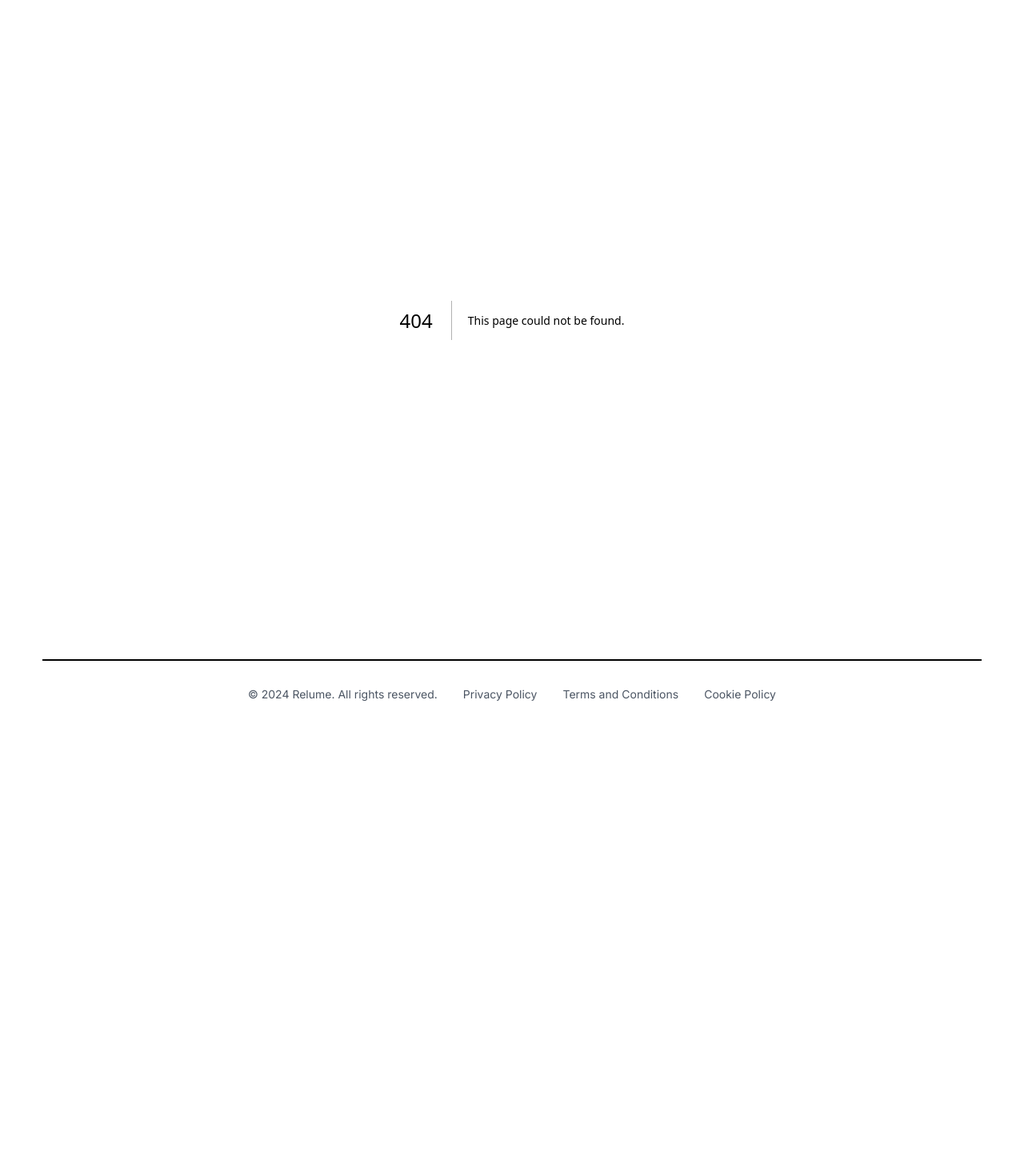
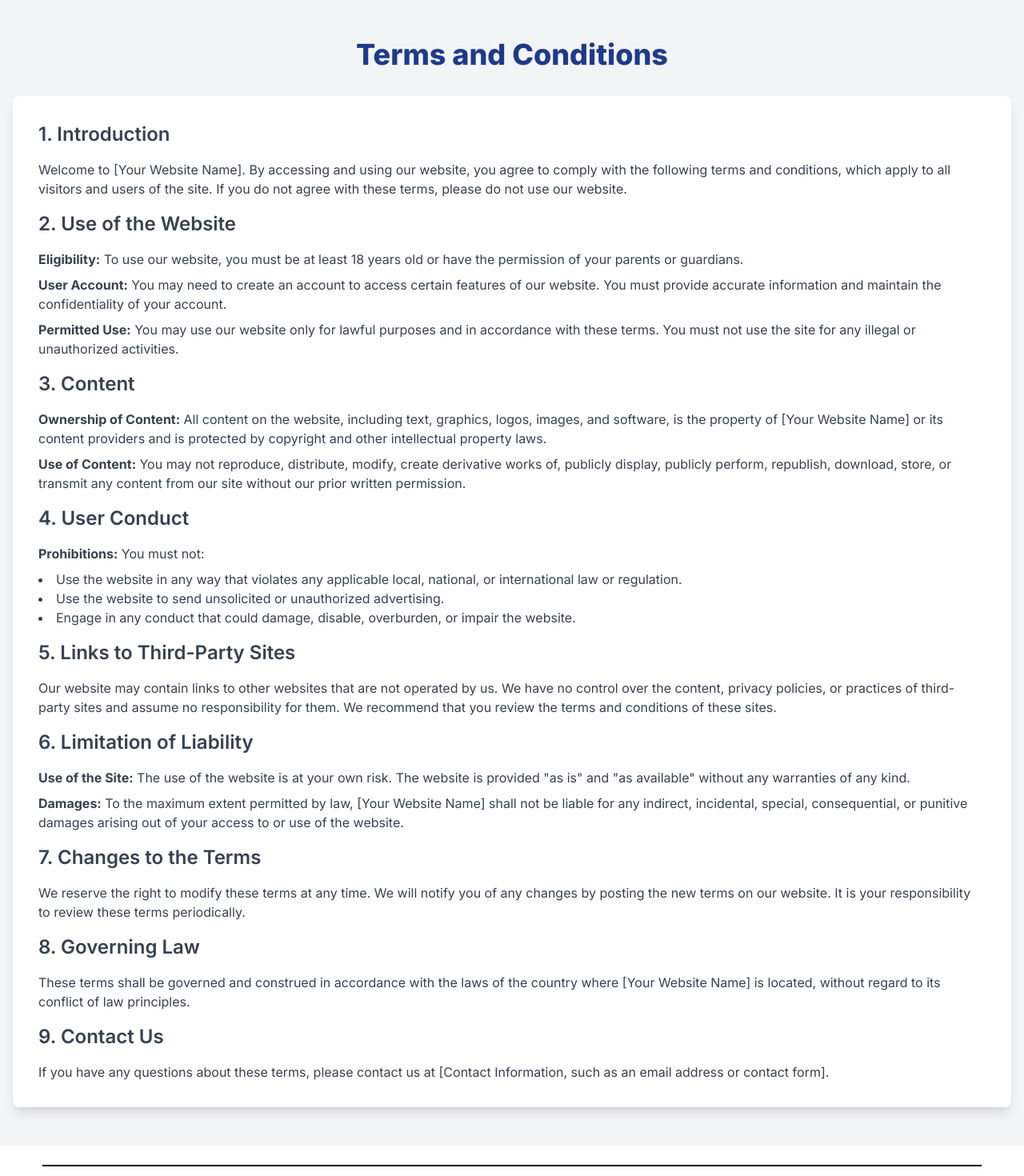
Before and after one commit to adrinoca/DiscRecommender, a Next.js app in the folder app/: page /terms in a window 1280 px wide. Before the commit this address had no page. Shown: the top 1470 px of the page at 80% size. Before the commit the page ends 910 px from the top, so only its background shows below. Built offline with nearby package versions, Linux system fonts and the light colour scheme.

Commit message:
Secondary pages

```diff
--- /dev/null
+++ b/app/src/app/style-list/page.js
@@ -0,0 +1,45 @@
+import Head from 'next/head';
+
+export default function MusicStyles() {
+  const styles = [
+    { emoji: '😀', label: 'CHEERFUL' },
+    { emoji: '🤔', label: 'REFLECTIVE' },
+    { emoji: '😔', label: 'GLOOMY' },
+    { emoji: '😂', label: 'HUMOROUS' },
+    { emoji: '😢', label: 'MELANCHOLY' },
+    { emoji: '😌', label: 'IDYLLIC' },
+    { emoji: '😎', label: 'CHILL' },
+    { emoji: '🥰', label: 'ROMANTIC' },
+    { emoji: '😜', label: 'WEIRD' },
+    { emoji: '😈', label: 'HORNY' },
+    { emoji: '😴', label: 'SLEEPY' },
+    { emoji: '😡', label: 'ANGRY' },
+    { emoji: '😱', label: 'FEARFUL' },
+    { emoji: '😢', label: 'LONELY' },
+    { emoji: '😤', label: 'TENSE' },
+    { emoji: '🤓', label: 'THOUGHTFUL' },
+    { emoji: '🤪', label: 'THRILL-SEEKING' },
+    { emoji: '😏', label: 'PLAYFUL' },
+  ];
+
+  return (
+    <div className="bg-gray-100 min-h-screen flex flex-col items-center justify-center text-gray-900">
+      <Head>
+        <title>Discover Music Based on Your Mood</title>
+      </Head>
+      <h1 className="text-4xl font-extrabold mb-8">Discover top-rated music based on your mood</h1>
+      <p className="mb-8 text-lg">How are you feeling now?</p>
+      <div className="grid grid-cols-2 sm:grid-cols-3 md:grid-cols-4 gap-6 px-4">
+        {styles.map((style, index) => (
+          <div key={index} className="bg-white border border-gray-300 p-4 rounded-lg text-center shadow-sm hover:shadow-md transition-shadow duration-300 cursor-pointer">
+            <div className="text-3xl">{style.emoji}</div>
+            <div className="mt-2 font-semibold text-gray-700">{style.label}</div>
+          </div>
+        ))}
+      </div>
+      <footer className="mt-16">
+        <p className="text-gray-600">Made with 🎵 by [Your Name]</p>
+      </footer>
+    </div>
+  );
+}
--- /dev/null
+++ b/app/src/app/terms/page.js
@@ -0,0 +1,47 @@
+// app/terms/page.js
+export default function TermsAndConditions() {
+  return (
+    <div className="bg-gray-100 min-h-screen">
+      <div className="container mx-auto px-6 py-12">
+        <h1 className="text-4xl font-extrabold mb-8 text-center text-blue-900">Terms and Conditions</h1>
+        <div className="bg-white p-8 shadow-lg rounded-lg text-gray-700">
+          <h2 className="text-2xl font-semibold mb-4">1. Introduction</h2>
+          <p className="mb-4">Welcome to [Your Website Name]. By accessing and using our website, you agree to comply with the following terms and conditions, which apply to all visitors and users of the site. If you do not agree with these terms, please do not use our website.</p>
+
+          <h2 className="text-2xl font-semibold mb-4">2. Use of the Website</h2>
+          <p className="mb-2"><strong>Eligibility:</strong> To use our website, you must be at least 18 years old or have the permission of your parents or guardians.</p>
+          <p className="mb-2"><strong>User Account:</strong> You may need to create an account to access certain features of our website. You must provide accurate information and maintain the confidentiality of your account.</p>
+          <p className="mb-4"><strong>Permitted Use:</strong> You may use our website only for lawful purposes and in accordance with these terms. You must not use the site for any illegal or unauthorized activities.</p>
+
+          <h2 className="text-2xl font-semibold mb-4">3. Content</h2>
+          <p className="mb-2"><strong>Ownership of Content:</strong> All content on the website, including text, graphics, logos, images, and software, is the property of [Your Website Name] or its content providers and is protected by copyright and other intellectual property laws.</p>
+          <p className="mb-4"><strong>Use of Content:</strong> You may not reproduce, distribute, modify, create derivative works of, publicly display, publicly perform, republish, download, store, or transmit any content from our site without our prior written permission.</p>
+
+          <h2 className="text-2xl font-semibold mb-4">4. User Conduct</h2>
+          <p className="mb-2"><strong>Prohibitions:</strong> You must not:</p>
+          <ul className="list-disc list-inside mb-4">
+            <li>Use the website in any way that violates any applicable local, national, or international law or regulation.</li>
+            <li>Use the website to send unsolicited or unauthorized advertising.</li>
+            <li>Engage in any conduct that could damage, disable, overburden, or impair the website.</li>
+          </ul>
+
+          <h2 className="text-2xl font-semibold mb-4">5. Links to Third-Party Sites</h2>
+          <p className="mb-4">Our website may contain links to other websites that are not operated by us. We have no control over the content, privacy policies, or practices of third-party sites and assume no responsibility for them. We recommend that you review the terms and conditions of these sites.</p>
+
+          <h2 className="text-2xl font-semibold mb-4">6. Limitation of Liability</h2>
+          <p className="mb-2"><strong>Use of the Site:</strong> The use of the website is at your own risk. The website is provided "as is" and "as available" without any warranties of any kind.</p>
+          <p className="mb-4"><strong>Damages:</strong> To the maximum extent permitted by law, [Your Website Name] shall not be liable for any indirect, incidental, special, consequential, or punitive damages arising out of your access to or use of the website.</p>
+
+          <h2 className="text-2xl font-semibold mb-4">7. Changes to the Terms</h2>
+          <p className="mb-4">We reserve the right to modify these terms at any time. We will notify you of any changes by posting the new terms on our website. It is your responsibility to review these terms periodically.</p>
+
+          <h2 className="text-2xl font-semibold mb-4">8. Governing Law</h2>
+          <p className="mb-4">These terms shall be governed and construed in accordance with the laws of the country where [Your Website Name] is located, without regard to its conflict of law principles.</p>
+
+          <h2 className="text-2xl font-semibold mb-4">9. Contact Us</h2>
+          <p>If you have any questions about these terms, please contact us at [Contact Information, such as an email address or contact form].</p>
+        </div>
+      </div>
+    </div>
+  );
+}
```
